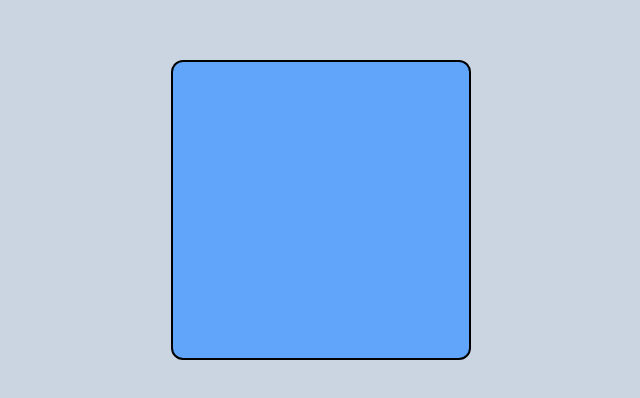
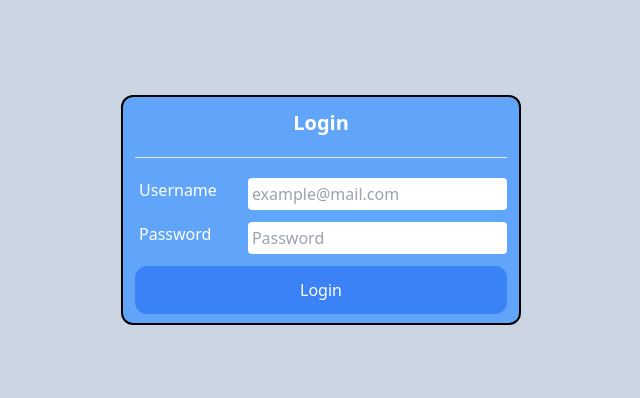
Before and after one commit to RizkiMaula/mini-project-2, a React (Vite) app: page / in a window 1280 px wide. Shown: the part 190-588 px from the top of the page, without its empty margins (319-959 px from the left). Built offline with nearby package versions, Linux system fonts and the light colour scheme.

Commit message:
udah buat laman login

```diff
--- a/src/components/Elements/Button.jsx
+++ b/src/components/Elements/Button.jsx
@@ -1,6 +1,6 @@
 const Button = (props) => {
-  const { text = 'dari button', style = 'bg-red-500 w-full p-3 text-white' } = props;
-  return <button className={style}>{text}</button>;
+  const { text = '....', bgColor = 'bg-red-500' } = props;
+  return <button className={`${bgColor} rounded-xl w-full p-3 text-white`}>{text}</button>;
 };
 
 export default Button;
--- a/src/components/Elements/Input.jsx
+++ b/src/components/Elements/Input.jsx
@@ -0,0 +1,12 @@
+const Input = (props) => {
+  const { type = 'text', placeholder = 'dari input', style = 'w-full p-1 rounded' } = props;
+  return (
+    <input
+      type={type}
+      placeholder={placeholder}
+      className={style}
+    />
+  );
+};
+
+export default Input;
--- a/src/components/Elements/Label.jsx
+++ b/src/components/Elements/Label.jsx
@@ -1,6 +1,6 @@
 const Label = (props) => {
-  const { text = '....', bgColor = 'bg-slate-500' } = props;
-  return <label className={`w-40 h-8 text-white rounded-md ${bgColor}`}>{text}</label>;
+  const { text = '....', classname = 'w-40 h-8 px-1 text-white' } = props;
+  return <label className={classname}>{text}</label>;
 };
 
 export default Label;
--- /dev/null
+++ b/src/components/Elements/Title.jsx
@@ -0,0 +1,6 @@
+const Title = (props) => {
+  const { text = 'dari title', classname = 'w-40 h-8 px-1 text-white' } = props;
+  return <h1 className={classname}>{text}</h1>;
+};
+
+export default Title;
--- /dev/null
+++ b/src/components/Fragments/InputText.jsx
@@ -0,0 +1,17 @@
+import Label from '../Elements/Label';
+import Input from '../Elements/Input';
+
+const InputText = (props) => {
+  const { label = 'Login', textType, textPlaceholder } = props;
+  return (
+    <div className="flex items-center border-red-700 border-3">
+      <Label text={label} />
+      <Input
+        type={textType}
+        placeholder={textPlaceholder}
+      />
+    </div>
+  );
+};
+
+export default InputText;
--- a/src/pages/Login.jsx
+++ b/src/pages/Login.jsx
@@ -1,13 +1,37 @@
 import { Link } from 'react-router-dom';
+import InputText from '../components/Fragments/InputText';
+import Title from '../components/Elements/Title';
+import Button from '../components/Elements/Button';
 
 const Login = () => {
   return (
     <div className="flex items-center justify-center h-screen py-0 px-auto bg-slate-300">
-      <div className="border-2 border-black w-[300px] h-[300px] rounded-xl bg-blue-400">
+      <div className="flex flex-col items-center border-2 border-black w-[400px] h-[230px] rounded-xl bg-blue-400 gap-5 border-3 p-3">
+        <Title
+          text="Login"
+          classname="text-xl font-bold text-center text-white"
+        />
+        <hr className="w-full" />
         <form
           action=""
           method="get"
-        ></form>
+          className="flex flex-col gap-3"
+        >
+          <InputText
+            label="Username"
+            textType="email"
+            textPlaceholder="example@mail.com"
+          />
+          <InputText
+            label="Password"
+            textType="Password"
+            textPlaceholder="Password"
+          />
+          <Button
+            text="Login"
+            bgColor="bg-blue-500"
+          />
+        </form>
       </div>
     </div>
   );
```
Also changed, not shown: src/components/Fragments/InnerContainer.jsx (added), src/components/Fragments/OuterContainer.jsx (added).
